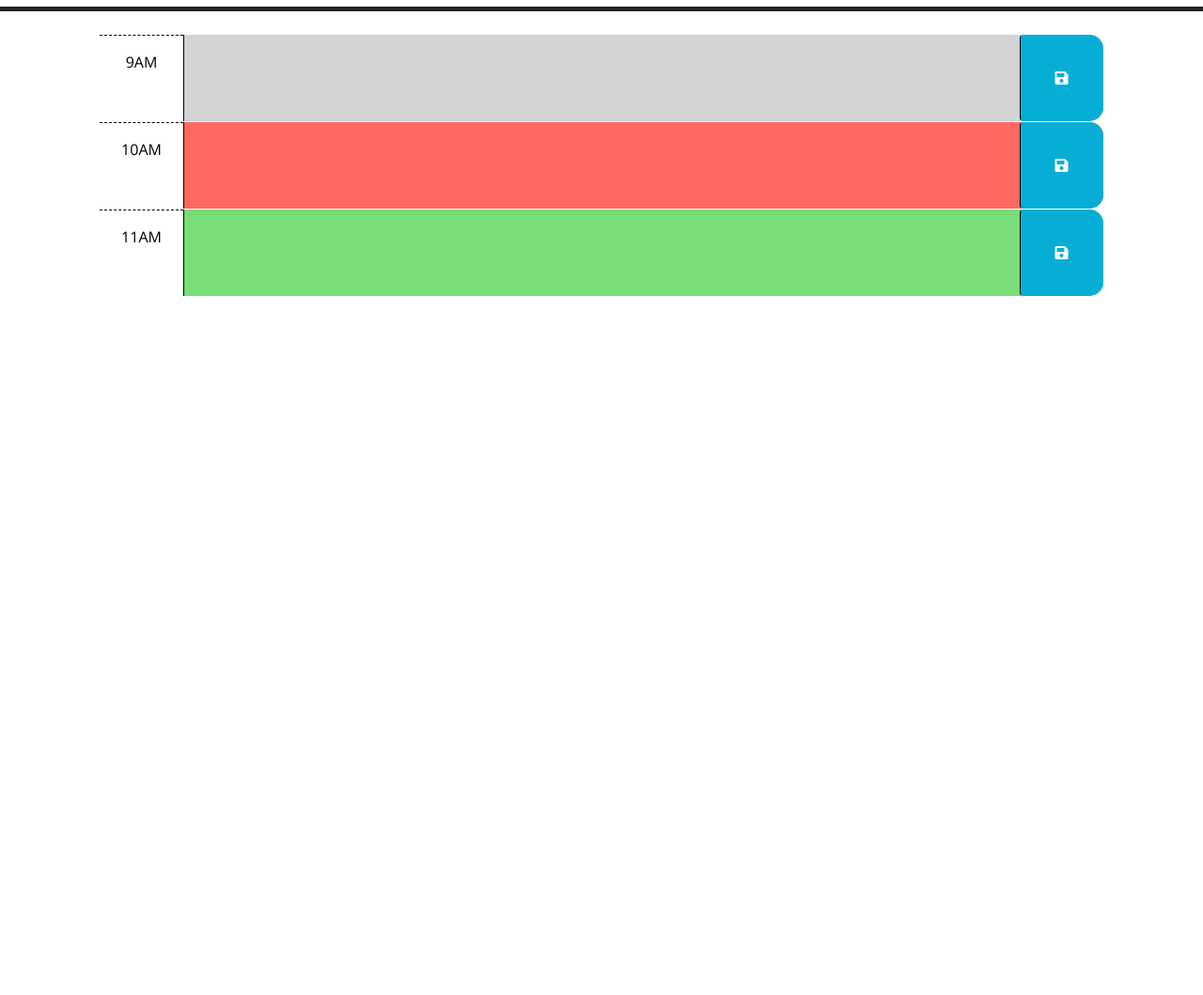
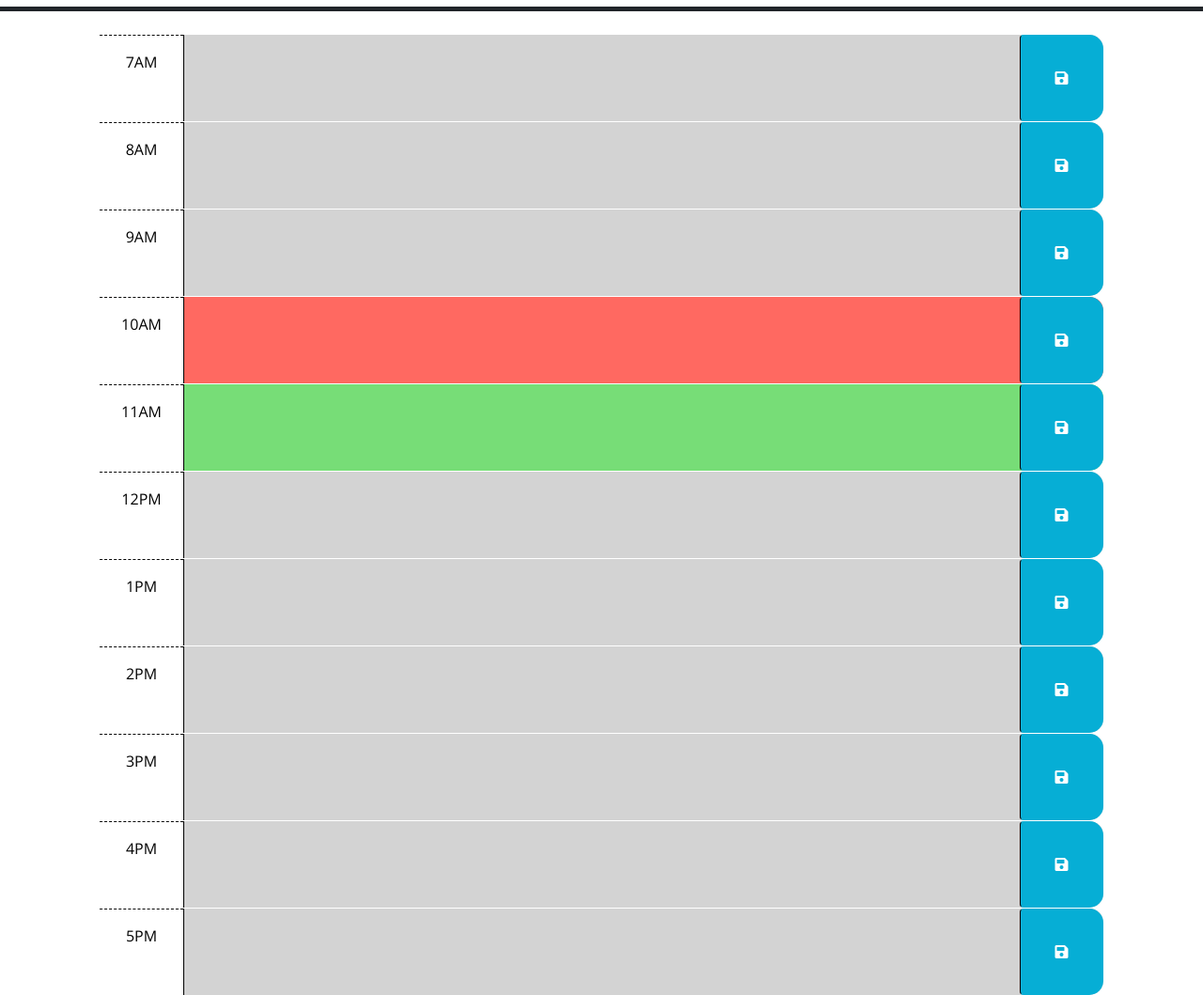
Before and after one commit to shawnbradyrobinson/bc-c-5-workdayscheduler, a plain HTML site: page index.html in a window 1280 px wide. Shown: the part 220-1279 px from the top of the page at 94% size. Before the commit the page ends 800 px from the top, so only its background shows below. Drawn offline with nearby package versions, Linux system fonts and the light colour scheme.

Commit message:
added all work hours to html layout and deleted starter code comments

```diff
--- a/index.html
+++ b/index.html
@@ -29,17 +29,22 @@
       <p id="currentDay" class="lead"></p>
     </header>
     <div class="container-lg px-5">
-      <!-- Use class for "past", "present", and "future" to apply styles to the
-        time-block divs accordingly. The javascript will need to do this by
-        adding/removing these classes on each div by comparing the hour in the
-        id to the current hour. The html provided below is meant to be an example
-        demonstrating how the css provided can be leveraged to create the
-        desired layout and colors. The html below should be removed or updated
-        in the finished product. Remember to delete this comment once the
-        code is implemented.
-        -->
+        <div id="hour-7" class="row time-block past">
+          <div class="col-2 col-md-1 hour text-center py-3">7AM</div>
+          <textarea class="col-8 col-md-10 description" rows="3"> </textarea>
+          <button class="btn saveBtn col-2 col-md-1" aria-label="save">
+            <i class="fas fa-save" aria-hidden="true"></i>
+          </button>
+        </div>
 
-      <!-- Example of a past time block. The "past" class adds a gray background color. -->
+        <div id="hour-8" class="row time-block past">
+          <div class="col-2 col-md-1 hour text-center py-3">8AM</div>
+          <textarea class="col-8 col-md-10 description" rows="3"> </textarea>
+          <button class="btn saveBtn col-2 col-md-1" aria-label="save">
+            <i class="fas fa-save" aria-hidden="true"></i>
+          </button>
+        </div>
+
       <div id="hour-9" class="row time-block past">
         <div class="col-2 col-md-1 hour text-center py-3">9AM</div>
         <textarea class="col-8 col-md-10 description" rows="3"> </textarea>
@@ -48,7 +53,6 @@
         </button>
       </div>
 
-      <!-- Example of a a present time block. The "present" class adds a red background color. -->
       <div id="hour-10" class="row time-block present">
         <div class="col-2 col-md-1 hour text-center py-3">10AM</div>
         <textarea class="col-8 col-md-10 description" rows="3"> </textarea>
@@ -57,7 +61,6 @@
         </button>
       </div>
 
-      <!-- Example of a future time block. The "future" class adds a green background color. -->
       <div id="hour-11" class="row time-block future">
         <div class="col-2 col-md-1 hour text-center py-3">11AM</div>
         <textarea class="col-8 col-md-10 description" rows="3"> </textarea>
@@ -66,6 +69,53 @@
         </button>
       </div>
 
+      <div id="hour-12" class="row time-block past">
+        <div class="col-2 col-md-1 hour text-center py-3">12PM</div>
+        <textarea class="col-8 col-md-10 description" rows="3"> </textarea>
+        <button class="btn saveBtn col-2 col-md-1" aria-label="save">
+          <i class="fas fa-save" aria-hidden="true"></i>
+        </button>
+      </div>
+
+      <div id="hour-1" class="row time-block past">
+        <div class="col-2 col-md-1 hour text-center py-3">1PM</div>
+        <textarea class="col-8 col-md-10 description" rows="3"> </textarea>
+        <button class="btn saveBtn col-2 col-md-1" aria-label="save">
+          <i class="fas fa-save" aria-hidden="true"></i>
+        </button>
+      </div>
+
+      <div id="hour-2" class="row time-block past">
+        <div class="col-2 col-md-1 hour text-center py-3">2PM</div>
+        <textarea class="col-8 col-md-10 description" rows="3"> </textarea>
+        <button class="btn saveBtn col-2 col-md-1" aria-label="save">
+          <i class="fas fa-save" aria-hidden="true"></i>
+        </button>
+      </div>
+
+      <div id="hour-3" class="row time-block past">
+        <div class="col-2 col-md-1 hour text-center py-3">3PM</div>
+        <textarea class="col-8 col-md-10 description" rows="3"> </textarea>
+        <button class="btn saveBtn col-2 col-md-1" aria-label="save">
+          <i class="fas fa-save" aria-hidden="true"></i>
+        </button>
+      </div>
+
+      <div id="hour-4" class="row time-block past">
+        <div class="col-2 col-md-1 hour text-center py-3">4PM</div>
+        <textarea class="col-8 col-md-10 description" rows="3"> </textarea>
+        <button class="btn saveBtn col-2 col-md-1" aria-label="save">
+          <i class="fas fa-save" aria-hidden="true"></i>
+        </button>
+      </div>
+
+      <div id="hour-5" class="row time-block past">
+        <div class="col-2 col-md-1 hour text-center py-3">5PM</div>
+        <textarea class="col-8 col-md-10 description" rows="3"> </textarea>
+        <button class="btn saveBtn col-2 col-md-1" aria-label="save">
+          <i class="fas fa-save" aria-hidden="true"></i>
+        </button>
+      </div>
     <script src="https://code.jquery.com/jquery-3.4.1.min.js"></script>
     <script
       src="https://cdn.jsdelivr.net/npm/dayjs@1.11.3/dayjs.min.js"
--- a/script.js
+++ b/script.js
@@ -1,7 +1,7 @@
 /*
 $(function (){
 
-  ==== ADD EXTRA HOURS ===
+  ==== ADD EXTRA HOURS === DONE
   All I should have to do is just extend the divs out to working hours in the html, and then remove the past, present, future classes until they are applied through the logic later down here...
 
 === DOCUMENT QUERY SELECTORS ===
```
